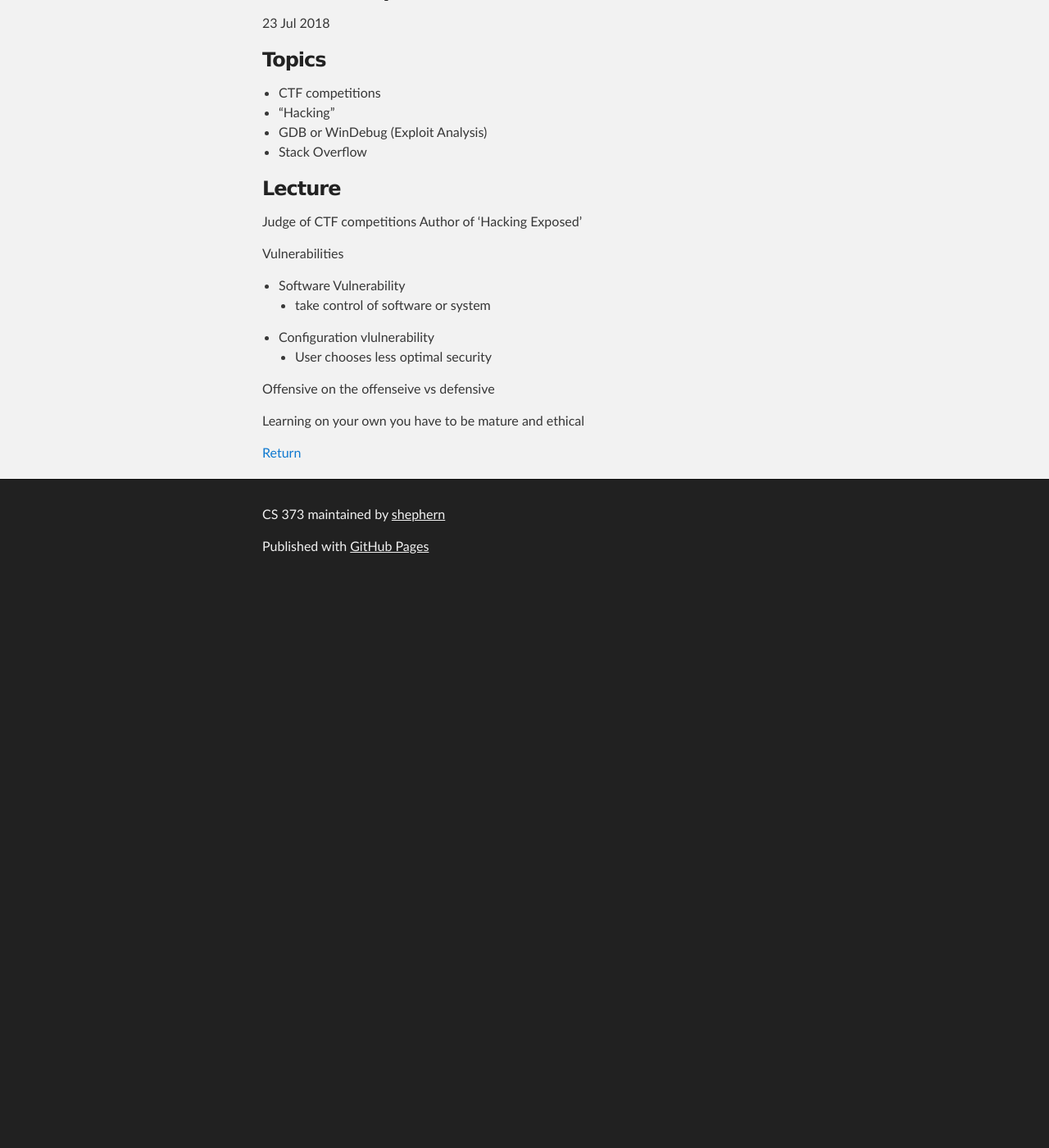
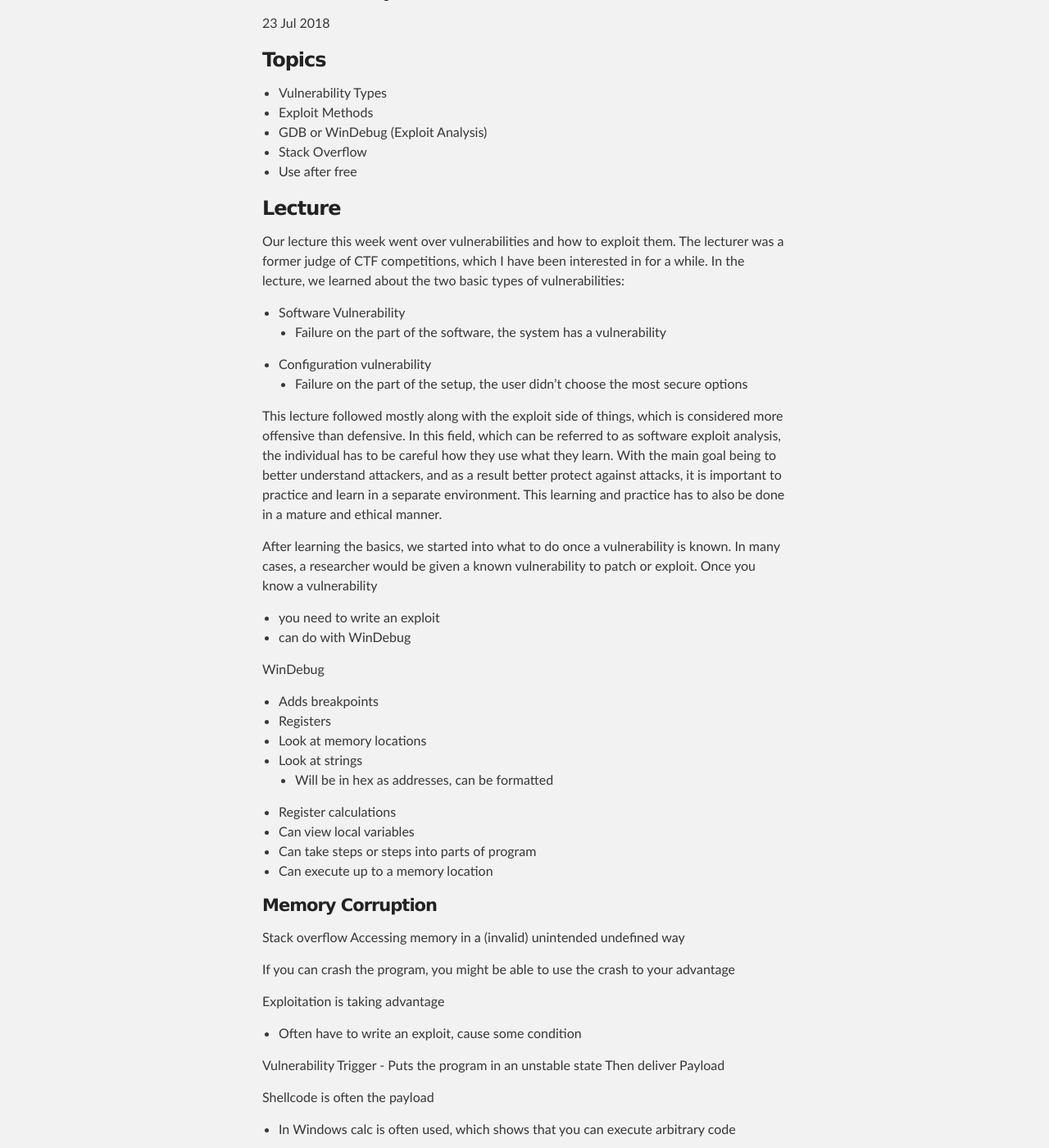
Before and after one commit to shephern/CS373, a Jekyll site: the page built from docs/software-vulnerabilities.md, in a window 1280 px wide and 1400 px high, scrolled down 354 px. Shown: the whole window at 82% size. Built offline with Jekyll 4.4.1, drawn with Linux system fonts in a browser that asks for light colours; before the commit the page ends 1067 px from its top, so only the background shows below that; some of the changed text lies outside the part shown.

Commit message:
Still working

```diff
--- a/docs/software-vulnerabilities.md
+++ b/docs/software-vulnerabilities.md
@@ -8,22 +8,110 @@ permalink: /blog/software-vulnerabilities.html
 
 ### Topics
 
- - CTF competitions
- - "Hacking"
+ - Vulnerability Types
+ - Exploit Methods
  - GDB or WinDebug (Exploit Analysis)
  - Stack Overflow
+ - Use after free
 
 ### Lecture
 
-Judge of CTF competitions
-Author of 'Hacking Exposed'
+Our lecture this week went over vulnerabilities and how to exploit them.
+The lecturer was a former judge of CTF competitions, which I have been interested in for a while.
+In the lecture, we learned about the two basic types of vulnerabilities:
+- Software Vulnerability
+	- Failure on the part of the software, the system has a vulnerability
+- Configuration vulnerability
+  - Failure on the part of the setup, the user didn't choose the most secure options
 
-Vulnerabilities
-- Software Vulnerability
-	- take control of software or system
-- Configuration vlulnerability
-	- User chooses less optimal security
+This lecture followed mostly along with the exploit side of things, which is considered more offensive than defensive.
+In this field, which can be referred to as software exploit analysis, the individual has to be careful how they use what they learn.
+With the main goal being to better understand attackers, and as a result better protect against attacks, it is important to practice and learn in a separate environment.
+This learning and practice has to also be done in a mature and ethical manner.
 
-Offensive on the offenseive vs defensive
+After learning the basics, we started into what to do once a vulnerability is known.
+In many cases, a researcher would be given a known vulnerability to patch or exploit.
+Once you know a vulnerability
+  - you need to write an exploit
+ - can do with WinDebug
 
-Learning on your own you have to be mature and ethical
+WinDebug
+
+ - Adds breakpoints
+ - Registers
+ - Look at memory locations
+  - Look at strings
+    - Will be in hex as addresses, can be formatted
+- Register calculations
+- Can view local variables
+- Can take steps or steps into parts of program
+- Can execute up to a memory location
+
+
+#### Memory Corruption
+
+Stack overflow
+Accessing memory in a (invalid) unintended undefined way
+
+If you can crash the program, you might be able to use the crash to your advantage
+
+Exploitation is taking advantage
+  - Often have to write an exploit, cause some condition
+
+Vulnerability Trigger - Puts the program in an unstable state
+Then deliver Payload
+
+Shellcode is often the payload
+ - In Windows calc is often used, which shows that you can execute arbitrary code
+
+Stack is used to return to a previous state
+
+Explanation of the stack
+
+# Stack Overflow
+
+Stack can be seen by using 'k' command
+String overflow can write beyond string size if not checked
+Once it overflows it can overwrite the saved EBP and ESP
+  - This changes the addresses that the program will return to
+  - If this address is overwritten with valid address it will start to execute
+  - It can overwrite so far that it SEG Faults
+
+Steps:
+  1. Understand the crash
+    - Do we have registers that we control
+    - Triage
+    - Trigger reliably
+    - control of stack? Heap? registers?
+    - With this one we have control over the stack
+  2. What the stack is and what we control
+    - Figure out bytes between buffer and return address
+
+We will use JS, reliably send data to programs
+In attack and defense we used Python
+
+You can use non repeating strings to easily find what address is being executed
+Use WinDebug to find offset
+
+Fill up in between data with junk
+Overwrite return address
+
+What address to overwrite:
+  - right where the shellcode starts
+  - We need a jump to esp, which is 'ffe4' which is part of another instruction
+
+There are securities
+  - Stack canary/cookie has a secret pass as a variable, if it is changed then the stack is smashed
+
+#### Use After Free Exploit
+  - Allocate memory
+  - Free the memory
+  - Replace the freed object
+    - with some shellcode or payload
+  - Use that memory
+
+Popular in browsers
+Enable low fragmentation heap, to make things easier
+Once freed using that memory again will often crash the program
+  - The data could still be there, just dereferenced
+  - Could be wiped, or zeroed
```
